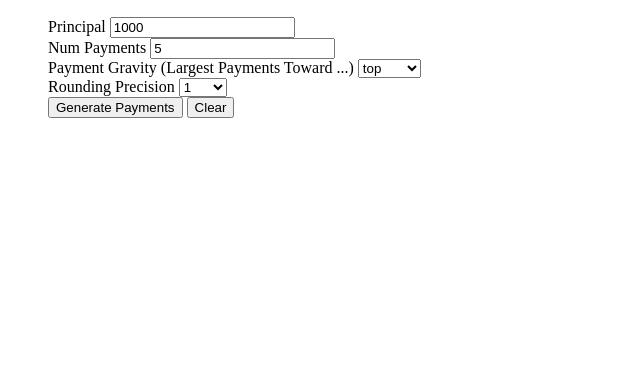
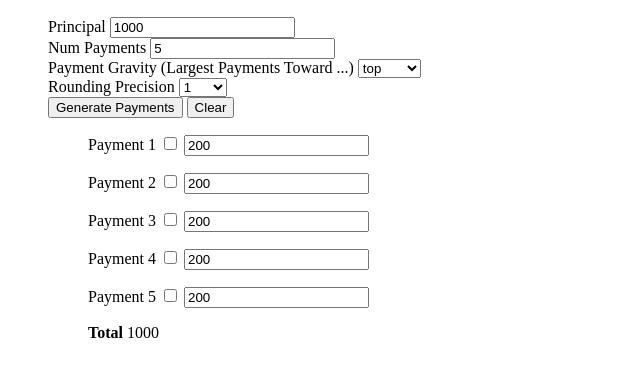
Before and after one commit to malaney/payment-calculator, a plain HTML site: page index.html in a window 1280 px wide. Both pictures are taken after a click on the button "Generate Payments". Shown: the part 38-414 px from the top of the page, without its empty margins (0-640 px from the left). Drawn offline with nearby package versions, Linux system fonts and the light colour scheme.

Commit message:
Reverting

```diff
--- a/index.html
+++ b/index.html
@@ -1,7 +1,7 @@
 <html>
 <head>
     <script src="http://ajax.googleapis.com/ajax/libs/jquery/1.9.1/jquery.min.js"></script>
-    <script type="text/javascript" src="foo.js"></script>
+    <script type="text/javascript" src="src/PaymentCalculator.js"></script>
     <script type="text/javascript" src="src/mustache.js"></script>
     <script type="text/javascript">
 $(document).ready(function() {
@@ -18,8 +18,7 @@ $(document).ready(function() {
 
         try {
             // compute payments
-            // paymentCalculator = new PaymentCalculator({'principal': $('#principal').val(), 'numPayments': $('#num_payments').val(), 'paymentGravity': $('#payment_gravity').val(), 'roundingPrecision': $('#rounding_precision').val(), 'initialPayments': initialPayments});
-            paymentCalculator = initPaymentCalculator();
+            paymentCalculator = new PaymentCalculator({'principal': $('#principal').val(), 'numPayments': $('#num_payments').val(), 'paymentGravity': $('#payment_gravity').val(), 'roundingPrecision': $('#rounding_precision').val(), 'initialPayments': initialPayments});
             payments = paymentCalculator.generatePayments();
 
             for (i=0; i < payments.length; i++) {
```
